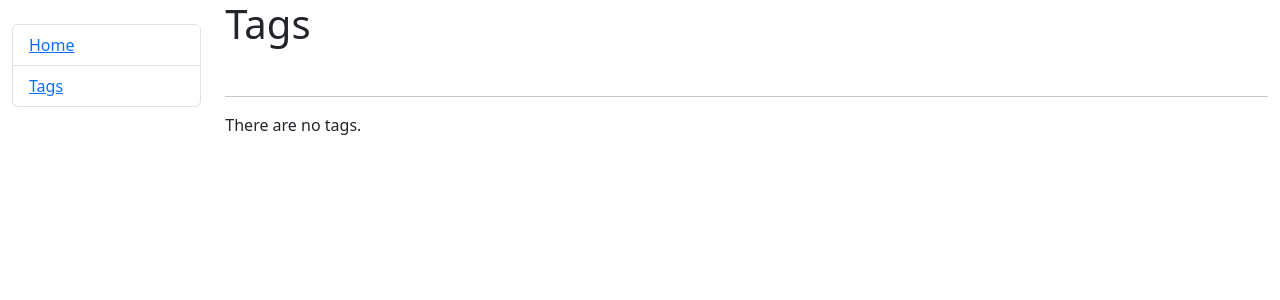
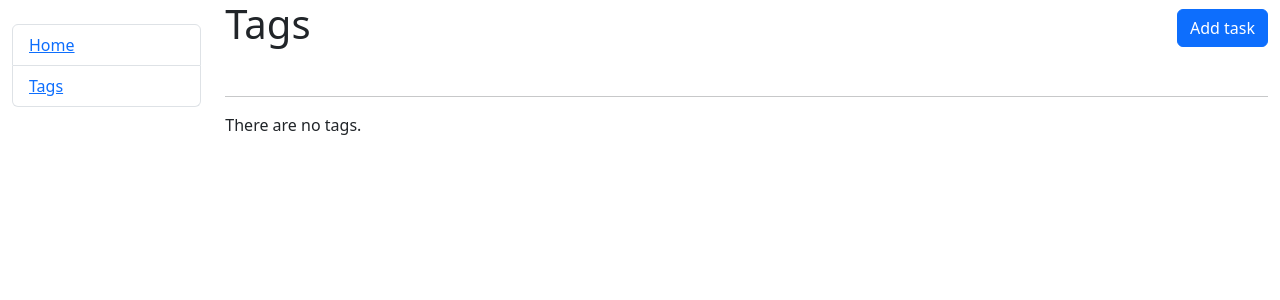
Before and after one commit to asdadaversa/todolist, a Django app: page /tags/ in a window 1280 px wide. Shown: the top 300 px of the page. Run offline with Django 5.2, Linux system fonts and the light colour scheme; data that the repository does not hold is empty; some libraries are stand-ins or nearby versions.

Commit message:
add update and delete buttons on tag page

```diff
--- a/templates/task/tags.html
+++ b/templates/task/tags.html
@@ -1,7 +1,13 @@
 {% extends "base.html" %}
 {% block content %}
 
-    <h1>Tags</h1>
+    <h1>
+      Tags
+      <a
+      style="float: right" href="{% url 'task:task-create' %}">
+      <input class="btn btn-primary" type="submit" value="Add task">
+      </a>
+    </h1>
 <br>
 <hr>
 
@@ -20,12 +26,16 @@
           </td>
 
           <td>
-                Update
-              </a>
+            <a
+      href="{% url 'task:tag-update' pk=tag.id %}">
+      <input class="btn btn-secondary" type="submit" value="Update">
+      </a>
             </td>
             <td>
-                Delete
-              </a>
+            <a
+      href="{% url 'task:tag-delete' pk=tag.id %}">
+      <input class="btn btn-secondary" type="submit" value="delete">
+      </a>
             </td>
         </tr>
       {% endfor %}
```
